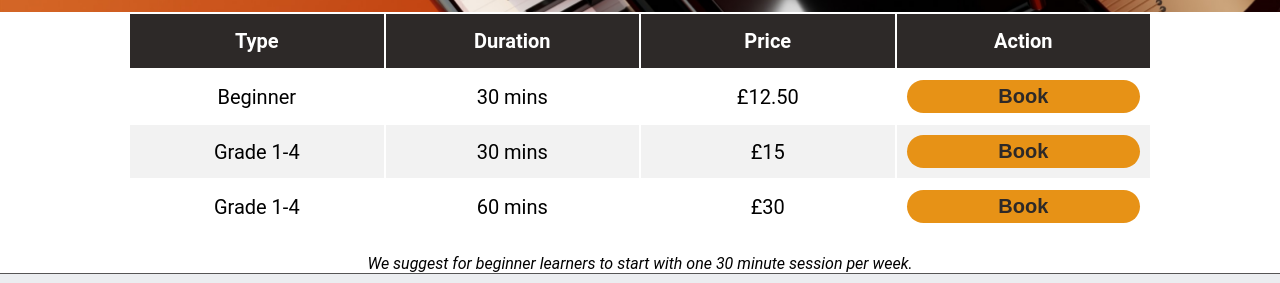
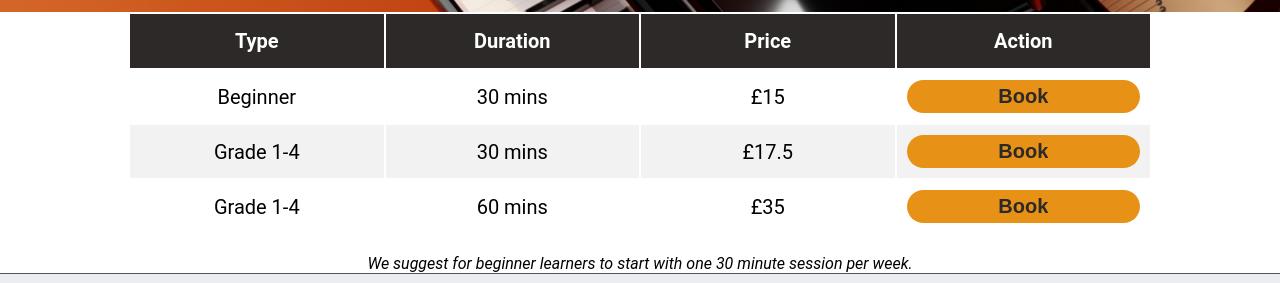
Before and after one commit to CambourneTutor/cambournetutor.github.io, a React (Create React App) app: page /Fees in a window 1280 px wide. Shown: the part 948-1231 px from the top of the page. Built offline with nearby package versions, Linux system fonts and the light colour scheme.

Commit message:
update fee

```diff
--- a/src/component/FeesDetail.js
+++ b/src/component/FeesDetail.js
@@ -14,9 +14,9 @@ const FeeDetails =() => {
                     <tr><th>Type</th><th>Duration</th><th>Price</th><th>Action</th></tr>
                 </thead>
                 <tbody>
-                    <tr><td>Beginner</td><td>30 mins</td><td>£12.50</td><td><button><a href={email}>Book</a></button></td></tr>
-                    <tr><td>Grade 1-4</td><td>30 mins</td><td>£15</td><td><button><a href={email}>Book</a></button></td></tr>
-                    <tr><td>Grade 1-4</td><td>60 mins</td><td>£30</td><td><button><a href={email}>Book</a></button></td></tr>
+                    <tr><td>Beginner</td><td>30 mins</td><td>£15</td><td><button><a href={email}>Book</a></button></td></tr>
+                    <tr><td>Grade 1-4</td><td>30 mins</td><td>£17.5</td><td><button><a href={email}>Book</a></button></td></tr>
+                    <tr><td>Grade 1-4</td><td>60 mins</td><td>£35</td><td><button><a href={email}>Book</a></button></td></tr>
 
 
                 </tbody>
```
Also changed, not shown: 21 other files (tests, documents, lock files or other folders).
